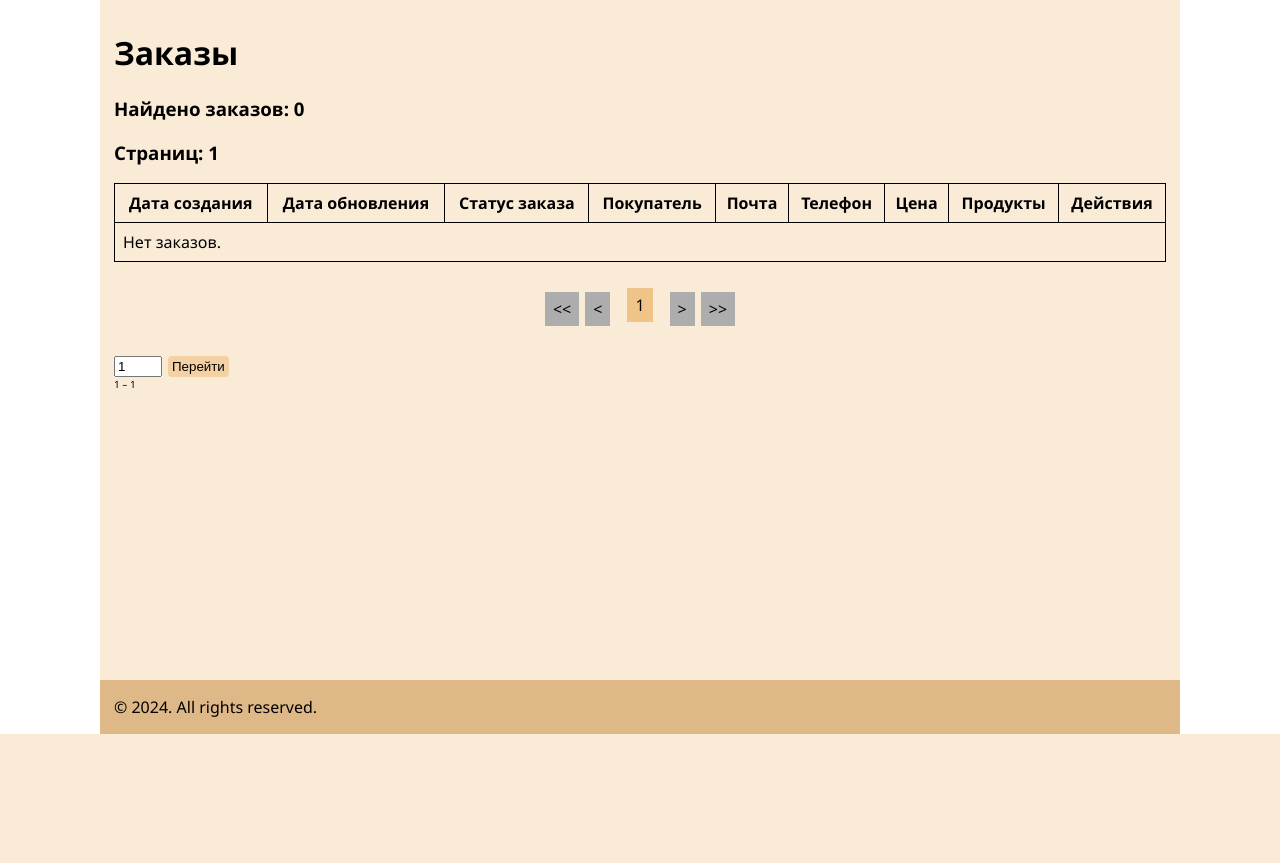
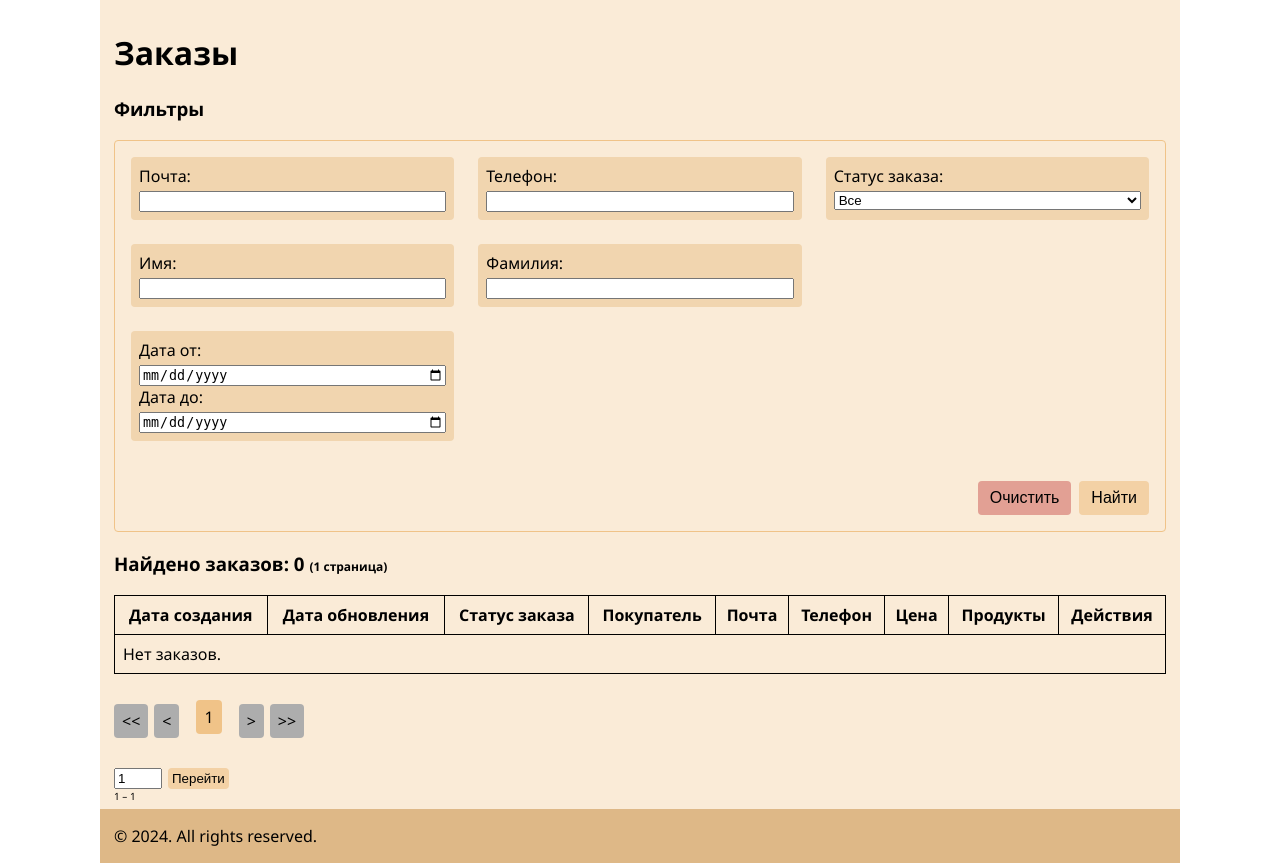
Before and after one commit to anyathegreat/engines_coursework, a PHP site: page /orders in a window 1280 px wide. Shown: the part 70-933 px from the top of the page. Before the commit the page ends 804 px from the top, so only its background shows below. Run offline with PHP 8.4, Linux system fonts and the light colour scheme; the visitor is signed in with stand-in values (Sample User, id 1); data that the repository does not hold is empty.

Commit message:
update: add filters to orders page

```diff
--- a/app/_helpers/index.php
+++ b/app/_helpers/index.php
@@ -40,3 +40,9 @@ function getNearbyPageNumbers($currentPage, $totalPages)
 
   return $pageNumbers;
 }
+
+function getNumeralString($count, $one_two_five_array)
+{
+  $cases = array(2, 0, 1, 1, 1, 2);
+  return $one_two_five_array[($count % 100 > 4 && $count % 100 < 20) ? 2 : $cases[min($count % 10, 5)]];
+}
--- a/app/controllers/OrdersController.php
+++ b/app/controllers/OrdersController.php
@@ -14,8 +14,22 @@ class OrdersController
   {
     parse_str(parse_url($_SERVER['REQUEST_URI'], PHP_URL_QUERY), $params);
     $page = $params['page'] ?? 1;
+    $filters = [
+      "email" => $params["email"] ?? "",
+      "phone" => $params["phone"] ?? "",
+      "firstname" => $params["firstname"] ?? "",
+      "lastname" => $params["lastname"] ?? "",
+      "status" => $params["status"] ?? "",
+      "dateFrom" => $params["dateFrom"] ?? "",
+      "dateTo" => $params["dateTo"] ?? ""
+    ];
 
-    $ordersObj = $this->orderModel->getAllOrdersWithCustomer($page);
+    if (!$filters["dateFrom"] || !$filters["dateTo"]) {
+      $filters["dateFrom"] = "";
+      $filters["dateTo"] = "";
+    }
+
+    $ordersObj = $this->orderModel->getAllOrdersWithCustomer($page, $filters);
     $orders = $ordersObj['elements'];
     $pageIndexes = getNearbyPageNumbers($ordersObj['currentPage'], $ordersObj['totalPages']);
 
--- a/app/views/admin/login.php
+++ b/app/views/admin/login.php
@@ -10,7 +10,7 @@ if (isset($_SESSION['user_email'])) {
 ?>
 
 <h1>Вход</h1>
-<form action="" method="POST">
+<form class="form" action="" method="POST">
     <input type="email" name="email" placeholder="Email" required>
     <input type="password" name="password" placeholder="Пароль" required>
     <button type="submit">Войти</button>
--- a/app/views/admin/order/edit.php
+++ b/app/views/admin/order/edit.php
@@ -2,7 +2,7 @@
 <hr>
 <h1>Редатирование заказа</h1>
 <div>
-  <form action="/order/edit?id=<?php echo $order['id']; ?>" method="post">
+  <form class="form" action="/order/edit?id=<?php echo $order['id']; ?>" method="post">
     <div class="form-group">
       <label for="status">Статус:</label>
       <select name="status">
--- a/app/views/admin/orders/index.php
+++ b/app/views/admin/orders/index.php
@@ -1,6 +1,82 @@
 <h1>Заказы</h1>
-<h3>Найдено заказов: <?php echo htmlspecialchars($ordersObj['totalResults']); ?></h3>
-<h3>Страниц: <?php echo htmlspecialchars($ordersObj['totalPages']); ?> </h3>
+
+<h3>Фильтры</h3>
+
+<form class="form-filters" action="">
+
+  <div class="filters-container">
+    <input type="text" name="page" value="<?php echo $ordersObj['currentPage']; ?>" hidden>
+    <div class="filters-row">
+      <div class="filters-col">
+        <div class="filters-group">
+          <label for="status">Почта:</label>
+          <input type="text" name="email" value="<?php echo $filters['email']; ?>">
+        </div>
+      </div>
+      <div class="filters-col">
+        <div class="filters-group">
+          <label for="status">Телефон:</label>
+          <input type="text" name="phone" value="<?php echo $filters['phone']; ?>">
+        </div>
+      </div>
+      <div class="filters-col">
+        <div class="filters-group">
+          <label for="status">Статус заказа:</label>
+          <select name="status">
+            <option value="">Все</option>
+            <?php foreach (ORDER_STATUSES as $key => $status): ?>
+              <option value="<?php echo $key; ?>" <?php echo $filters['status'] == $key ? 'selected' : ''; ?>>
+                <?php echo $status; ?>
+              </option>
+            <?php endforeach; ?>
+          </select>
+        </div>
+
+      </div>
+    </div>
+    <div class="filters-row">
+      <div class="filters-col">
+        <div class="filters-group">
+          <label for="status">Имя:</label>
+          <input type="text" name="firstname" value="<?php echo $filters['firstname']; ?>">
+        </div>
+      </div>
+      <div class="filters-col">
+        <div class="filters-group">
+          <label for="status">Фамилия:</label>
+          <input type="text" name="lastname" value="<?php echo $filters['lastname']; ?>">
+        </div>
+      </div>
+      <div class="filters-col"></div>
+    </div>
+    <div class="filters-row">
+      <div class="filters-col">
+        <div class="filters-group">
+          <label for="status">Дата от:</label>
+          <input type="date" name="dateFrom" value="<?php echo $filters['dateFrom']; ?>">
+        </div>
+        <div class="filters-group">
+          <label for="status">Дата до:</label>
+          <input type="date" name="dateTo" value="<?php echo $filters['dateTo']; ?>">
+        </div>
+      </div>
+      <div class="filters-col"></div>
+      <div class="filters-col"></div>
+    </div>
+
+    <div class="filters-actions">
+      <button type="submit" id="clear-filters-btn" class="btn btn-danger">Очистить</button>
+      <button type="submit" class="btn">Найти</button>
+    </div>
+  </div>
+
+
+
+  <h3>
+    Найдено заказов: <?php echo htmlspecialchars($ordersObj['totalResults']); ?>
+    <span
+      style="font-size: 0.750rem;">(<?php echo htmlspecialchars($ordersObj['totalPages']) . ' ' . getNumeralString($ordersObj['totalPages'], ['страница', 'страницы', 'страниц']); ?>)</span>
+  </h3>
   <table>
     <thead>
       <tr>
@@ -49,13 +125,13 @@
       <?php if ($ordersObj['currentPage'] <= 1) { ?>
         <span class="pagination-btn pagination-disabled">&lt;&lt;</span>
       <?php } else { ?>
-      <a href="/orders?page=1" class="pagination-btn">&lt;&lt;</a>
+        <button data-page="1" class="pagination-btn">&lt;&lt;</button>
       <?php } ?>
 
       <?php if ($ordersObj['currentPage'] <= 1) { ?>
         <span class="pagination-btn pagination-disabled">&lt;</span>
       <?php } else { ?>
-      <a href="/orders?page=<?php echo max(1, $ordersObj['currentPage'] - 1) ?>" class="pagination-btn">&lt;</a>
+        <button data-page="<?php echo max(1, $ordersObj['currentPage'] - 1) ?>" class="pagination-btn">&lt;</button>
       <?php } ?>
 
       <div class="pagination-divider"></div>
@@ -65,7 +141,7 @@
           <span class="pagination-btn pagination-active"><?php echo $pageIndex; ?></span>
         <?php endif; ?>
         <?php if ($pageIndex != $ordersObj['currentPage']): ?>
-        <a href="/orders?page=<?php echo $pageIndex; ?>" class="pagination-btn"><?php echo $pageIndex; ?></a>
+          <button data-page="<?php echo $pageIndex; ?>" class="pagination-btn"><?php echo $pageIndex; ?></button>
         <?php endif; ?>
       <?php endforeach; ?>
 
@@ -74,25 +150,27 @@
       <?php if ($ordersObj['currentPage'] >= $ordersObj['totalPages']) { ?>
         <span class="pagination-btn pagination-disabled">&gt;</span>
       <?php } else { ?>
-      <a href="/orders?page=<?php echo min($ordersObj['totalPages'], $ordersObj['currentPage'] + 1) ?>"
-        class="pagination-btn">&gt;</a>
+        <button data-page="<?php echo min($ordersObj['totalPages'], $ordersObj['currentPage'] + 1) ?>"
+          class="pagination-btn">&gt;</button>
       <?php } ?>
 
       <?php if ($ordersObj['currentPage'] >= $ordersObj['totalPages']) { ?>
         <span class="pagination-btn pagination-disabled">&gt;&gt;</span>
       <?php } else { ?>
-      <a href="/orders?page=<?php echo $ordersObj['totalPages']; ?>" class="pagination-btn">&gt;&gt;</a>
+        <button data-page="<?php echo $ordersObj['totalPages']; ?>" class="pagination-btn">&gt;&gt;</button>
       <?php } ?>
     </div>
     <div class="pagination-input-container">
-    <input type="text" value="<?php echo $ordersObj['currentPage']; ?>" min="1"
-      max="<?php echo $ordersObj['totalPages']; ?>" class="pagination-input">
-    <button type="button" class="btn">Перейти</button>
+      <input type="text" value="<?php echo $ordersObj['currentPage']; ?>"
+        data-page="<?php echo $ordersObj['currentPage']; ?>" min="1" max="<?php echo $ordersObj['totalPages']; ?>"
+        class="pagination-input">
+      <button type="submit" class="btn">Перейти</button>
     </div>
     <div style="height: 1rem; margin-top: -0.375rem;">
       <span style="font-size: 0.625rem;">1 – <?php echo $ordersObj['totalPages']; ?></span>
     </div>
   </div>
+</form>
 
 <script>
   // Input validation
@@ -106,18 +184,65 @@
     const value = parseInt(input.value, 10);
 
     if (isNaN(value) || value < 1 || value > <?php echo $ordersObj['totalPages']; ?>) {
-      input.value = input.dataset.lastCorrectValue || <?php echo $ordersObj['currentPage']; ?>;
+      input.value = input.dataset.page || <?php echo $ordersObj['currentPage']; ?>;
     } else {
       input.value = value;
-      input.dataset.lastCorrectValue = value;
+      input.dataset.page = value;
     }
   });
 </script>
 
 <script>
-  const btn = document.querySelector('.pagination-input-container button');
+  // const btn = document.querySelector('.pagination-input-container button');
 
-  btn.addEventListener('click', function () {
-    window.location.href = '/orders?page=' + input.value;
-  });
+  // btn.addEventListener('click', function () {
+  //   window.location.href = '/orders?page=' + input.value;
+  // });
 </script>
+
+<script>
+  const form = document.querySelector('.form-filters');
+  form.addEventListener('submit', function (event) {
+    event.preventDefault();
+    const submitter = event.submitter;
+    const toPage = submitter.dataset.page || "1";
+
+    if (submitter.id === "clear-filters-btn") {
+      window.location.href = "/orders?page=1";
+      return;
+    }
+
+    let url = "/orders";
+    url += "?page=" + toPage;
+
+    if (form.dateFrom.value?.trim()) {
+      url += "&dateFrom=" + encodeURIComponent(form.dateFrom.value?.trim());
+    }
+
+    if (form.dateTo.value?.trim()) {
+      url += "&dateTo=" + encodeURIComponent(form.dateTo.value?.trim());
+    }
+
+    if (form.status.value?.trim()) {
+      url += "&status=" + encodeURIComponent(form.status.value?.trim());
+    }
+
+    if (form.email.value?.trim()) {
+      url += "&email=" + encodeURIComponent(form.email.value?.trim());
+    }
+
+    if (form.phone.value?.trim()) {
+      url += "&phone=" + encodeURIComponent(form.phone.value?.trim());
+    }
+
+    if (form.firstname.value?.trim()) {
+      url += "&firstname=" + encodeURIComponent(form.firstname.value?.trim());
+    }
+
+    if (form.lastname.value?.trim()) {
+      url += "&lastname=" + encodeURIComponent(form.lastname.value?.trim());
+    }
+
+    window.location.href = url;
+  })
+</script>
--- a/app/views/admin/products/create.php
+++ b/app/views/admin/products/create.php
@@ -3,7 +3,7 @@
   <p style="color:red;"><?php echo htmlspecialchars($errorMessage); ?></p>
 <?php endif; ?>
 
-<form id="product-form" enctype="multipart/form-data" action="" method="post">
+<form class="form" id="product-form" enctype="multipart/form-data" action="" method="post">
   <div class="form-group">
     <label for="article">Артикул:</label>
     <input required type="text" name="article" value="">
@@ -26,7 +26,7 @@
 
   <div class="form-group">
     <label for="price">Двигатель: <span class="field-extra-label">(необязательно)</span></label>
-    <select  name="engine_id">
+    <select name="engine_id">
       <option value="">Выбрать двигатель...</option>
       <?php foreach ($engines as $engine): ?>
         <option value="<?php echo $engine['id']; ?>">
--- a/app/views/admin/products/edit.php
+++ b/app/views/admin/products/edit.php
@@ -1,5 +1,5 @@
 <h1>Редактировать товар</h1>
-<form id="product-form" enctype="multipart/form-data" action="" method="post">
+<form class="form" id="product-form" enctype="multipart/form-data" action="" method="post">
   <input type="hidden" name="id" value="<?php echo $product['id']; ?>">
 
   <div class="form-group">
--- a/app/views/admin/users/create.php
+++ b/app/views/admin/users/create.php
@@ -3,7 +3,7 @@
   <p style="color:red;"><?php echo htmlspecialchars($errorMessage); ?></p>
 <?php endif; ?>
 
-<form action="" method="POST">
+<form class="form" action="" method="POST">
   <div class="form-group">
     <label for="email">Email:</label>
     <input type="email" name="email" required>
--- a/app/views/admin/users/edit.php
+++ b/app/views/admin/users/edit.php
@@ -1,5 +1,5 @@
 <h1>Редактировать пользователя</h1>
-<form action="" method="post">
+<form class="form" action="" method="post">
   <input type="hidden" name="id" value="<?php echo $user['id']; ?>">
 
   <div class="form-group">
--- a/app/views/messageConfirm.php
+++ b/app/views/messageConfirm.php
@@ -1,7 +1,7 @@
 <h1><?php echo htmlspecialchars($title); ?></h1>
 <p><?php echo htmlspecialchars($message); ?></p>
 
-<form action="" method="<?php echo $method ?? 'POST'; ?>">
+<form class="form" action="" method="<?php echo $method ?? 'POST'; ?>">
     <?php
     // Извлекаем параметры из текущего URL
     parse_str(parse_url($_SERVER['REQUEST_URI'], PHP_URL_QUERY), $params);
--- a/styles.css
+++ b/styles.css
@@ -111,7 +111,7 @@ table {
   border-radius: 4px;
 }
 
-form {
+.form {
   display: flex;
   flex-direction: column;
   gap: 8px;
@@ -188,7 +188,6 @@ form {
   gap: 6px;
   width: max-content;
   padding: 30px 0;
-  margin: 0 auto;
 }
 
 .pagination-input-container {
@@ -211,6 +210,8 @@ form {
   text-decoration: none;
   color: black;
   background-color: #f3d1a5;
+  border: none;
+  border-radius: 4px;
 }
 
 .pagination-disabled {
@@ -221,3 +222,46 @@ form {
   background-color: #f0c388;
   transform: translateY(-4px);
 }
+
+.filters-container {
+  display: flex;
+  flex-direction: column;
+  gap: 24px;
+  border: 1px solid #f0c388;
+  border-radius: 4px;
+  padding: 16px;
+  max-width: 100%;
+}
+
+.filters-row {
+  display: flex;
+  gap: 24px;
+}
+
+.filters-col {
+  flex: 1;
+  padding: 8px;
+  border-radius: 4px;
+}
+
+.filters-col:has(div) {
+  background-color: #f1d5af;
+}
+
+.filters-group {
+  display: flex;
+  flex-direction: column;
+  gap: 4px;
+}
+
+.filters-actions {
+  display: flex;
+  justify-content: flex-end;
+  gap: 8px;
+  margin-top: 16px;
+}
+
+.filters-actions .btn {
+  font-size: 1rem;
+  padding: 8px 12px;
+}
```
Also changed, not shown: app/models/Order.php (+263 -41 lines). Lines whose indentation alone changed are shown as unchanged.
